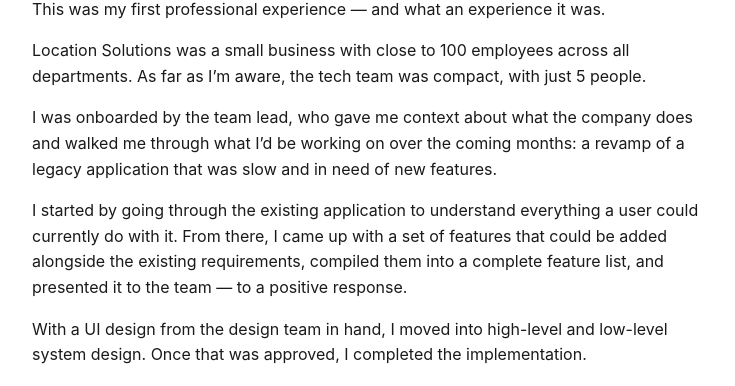
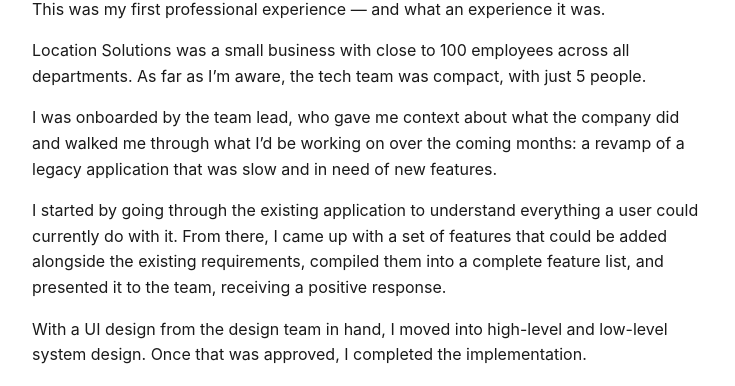
Before and after one commit to aarifkhan7/aarifkhan7.github.io, a Jekyll site: the page built from _posts/2026-06-27-location-solutions.md, in a window 1280 px wide. Shown: the part 277-663 px from the top of the page, without its empty margins (272-1007 px from the left). Built offline with Jekyll 4.4.1, drawn with Linux system fonts in a browser that asks for light colours.

Commit message:
LS Experience Clean Grammar

```diff
--- a/_posts/2026-06-27-location-solutions.md
+++ b/_posts/2026-06-27-location-solutions.md
@@ -10,14 +10,14 @@ This was my first professional experience — and what an experience it was.
 Location Solutions was a small business with close to 100 employees across all
 departments. As far as I'm aware, the tech team was compact, with just 5 people.
 
-I was onboarded by the team lead, who gave me context about what the company does
+I was onboarded by the team lead, who gave me context about what the company did
 and walked me through what I'd be working on over the coming months: a revamp of a
 legacy application that was slow and in need of new features.
 
 I started by going through the existing application to understand everything a user
 could currently do with it. From there, I came up with a set of features that could
 be added alongside the existing requirements, compiled them into a complete feature
-list, and presented it to the team — to a positive response.
+list, and presented it to the team, receiving a positive response.
 
 With a UI design from the design team in hand, I moved into high-level and low-level
 system design. Once that was approved, I completed the implementation.
```
